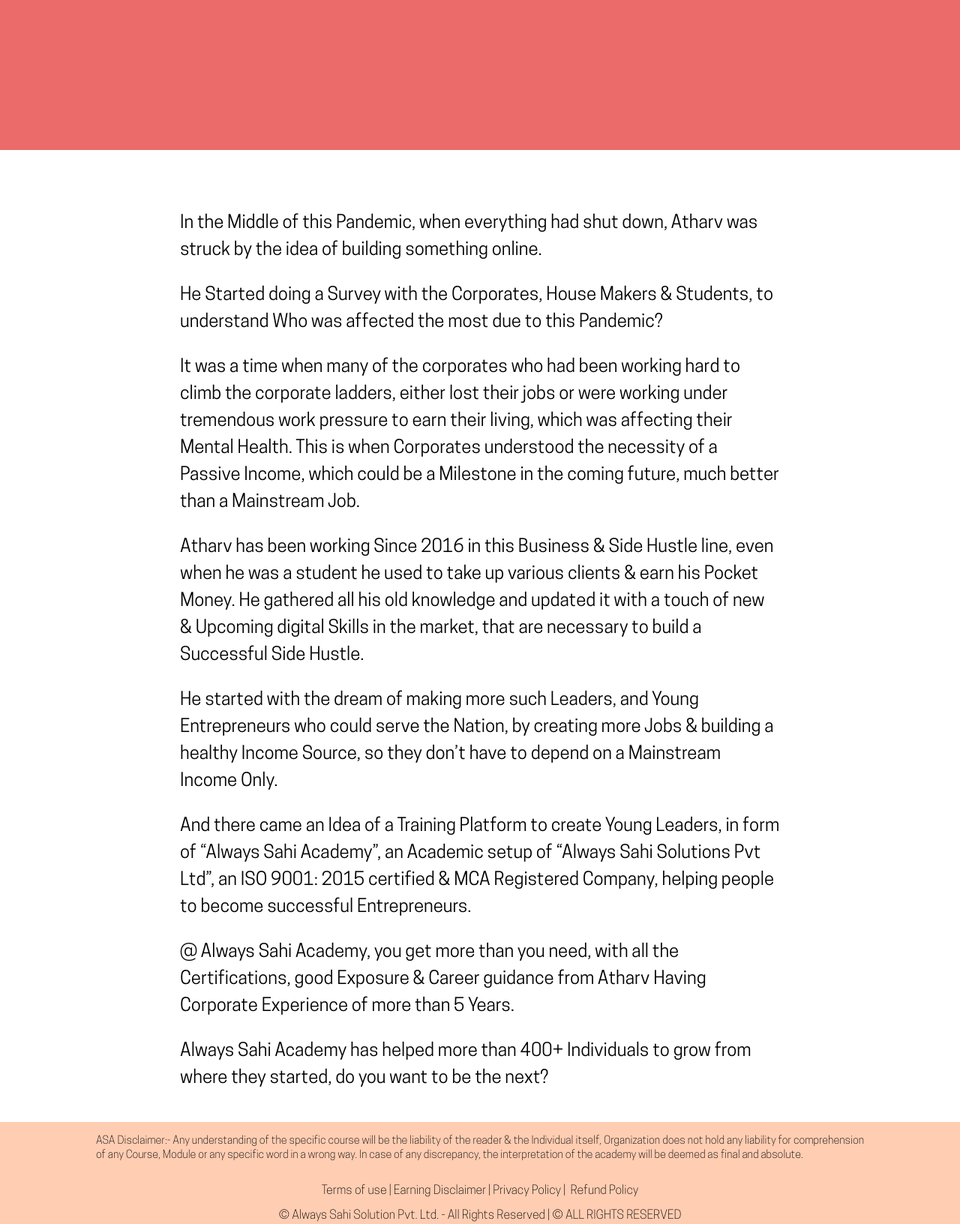
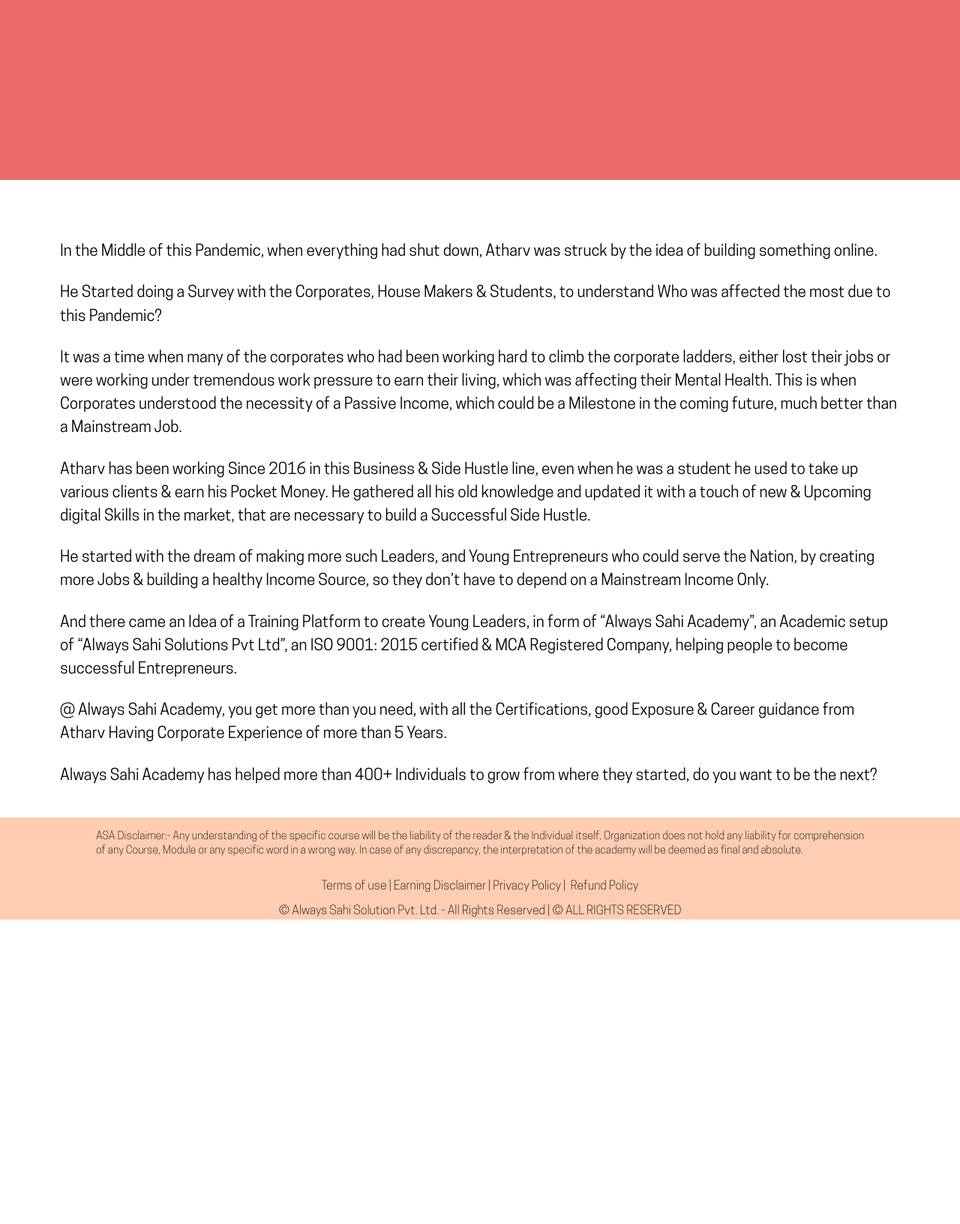
Before and after one commit to Always-Sahi-Consultancy/ASA, a PHP site: page /ourStory.php in a window 1280 px wide. Shown: the part 582-2214 px from the top of the page at 75% size. After the commit the page ends 1808 px from the top, so only its background shows below. Run offline with PHP 8.4, Linux system fonts and the light colour scheme.

Commit message:
our story tab

```diff
--- /dev/null
+++ b/css/ourStory_tab.css
@@ -0,0 +1,14 @@
+.story__image{
+    height: 90vh;
+    padding-top: 5vh;
+    background: var(--peach);
+}
+.story__container{
+    padding:2vh 10vh;
+    font-size: 1.3rem;
+    font-family: CooperHewitt-Book;
+    line-height: 150%;
+}
+p{
+    margin-top: 3vh;
+}
--- a/ourStory.php
+++ b/ourStory.php
@@ -9,6 +9,7 @@
     <link rel="stylesheet" href="css/ourStory.css">
     <link rel="stylesheet" href="css/footer.css">
     <link rel="stylesheet" href="css/ourStory_mobile.css">
+    <link rel="stylesheet" href="css/ourStory_tab.css">
 
     <script src="javascript/header.js" defer></script>
     <title>Always Sahi Academy</title>
```
